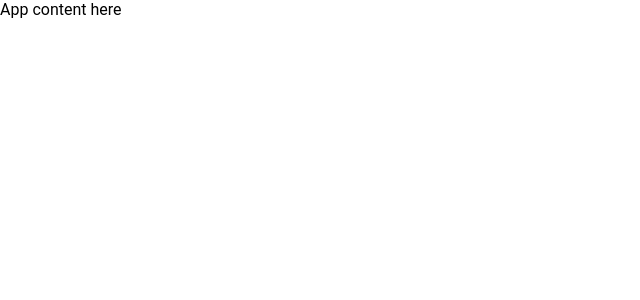
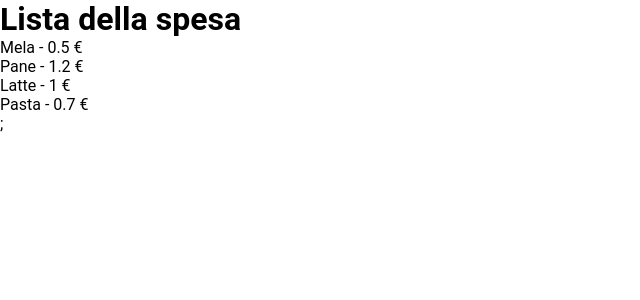
Before and after one commit to CamilloRosanio/ex-react-usereducer-spesa, a React (Vite) app: page / in a window 1280 px wide. Shown: the top 300 px of the page, without its empty margins (0-640 px from the left). Built offline with nearby package versions, Linux system fonts and the light colour scheme.

Commit message:
Milestone 1

```diff
--- a/src/App.jsx
+++ b/src/App.jsx
@@ -1,8 +1,22 @@
 function App() {
+
+  const products = [
+    { name: 'Mela', price: 0.5 },
+    { name: 'Pane', price: 1.2 },
+    { name: 'Latte', price: 1.0 },
+    { name: 'Pasta', price: 0.7 },
+  ];
 
   return (
     <>
-      App content here
+      <h1>Lista della spesa</h1>
+      <ul>
+        {products.map((product, index) =>
+          <li key={index}>
+            {product.name} - {product.price} €
+          </li>
+        )};
+      </ul>
     </>
   )
 }
```
